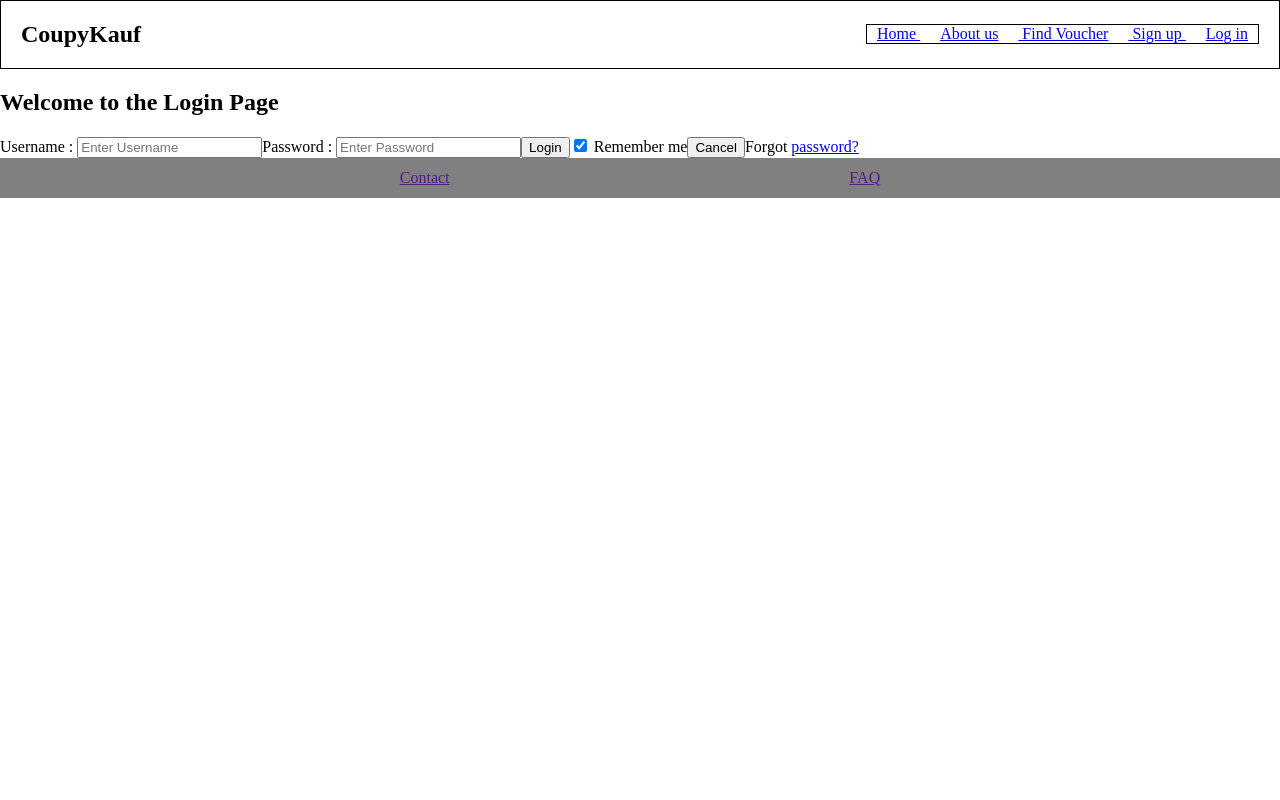
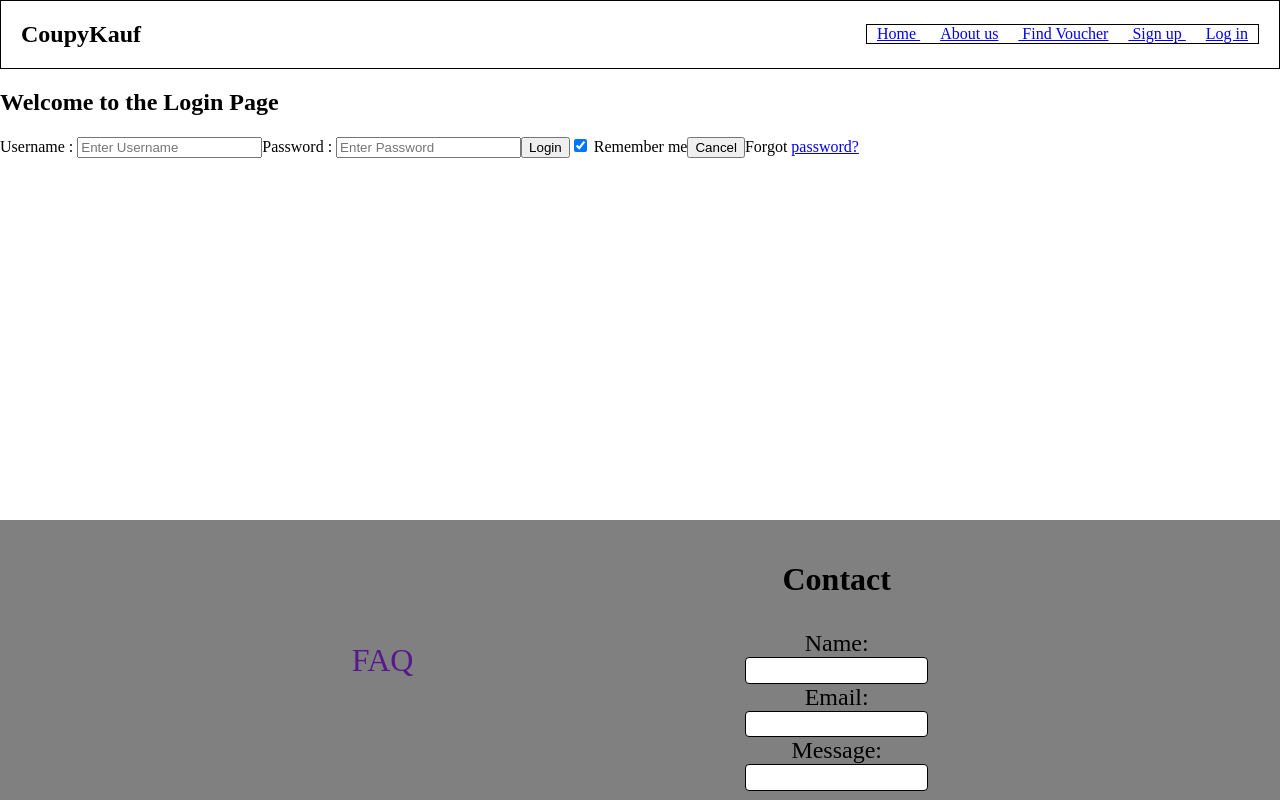
Before and after one commit to bekhzod-ab/coupykauf.io, a JavaScript app in the folder front-end/: page /login in a window 1280 px wide. Built offline with nearby package versions, Linux system fonts and the light colour scheme; the HTML template or start-up script is replaced by a standard one.

Commit message:
footer sticks to the bottom

```diff
--- a/front-end/src/App.js
+++ b/front-end/src/App.js
@@ -14,8 +14,9 @@ function App() {
   return (
 
     <Router>
-       <div className="App">
+       <div className="app">
          <Navbar/>
+         <div className="wrapper">
           <Switch>
               <Route exact path="/"> <HomePage/> </Route>
               <Route exact path="/about"> <AboutUsPage/> </Route>
@@ -25,8 +26,8 @@ function App() {
               <Route exact path="/signup"> <SignUpPage/> </Route>
               <Route exact path="/login"> <LoginPage/> </Route>
           </Switch>
-
-       <Footer/>
+        </div>
+       <Footer className="footer"/>
        </div>
     </Router>
 
--- a/front-end/src/components/Footer.js
+++ b/front-end/src/components/Footer.js
@@ -3,8 +3,25 @@ import {Link} from "react-router-dom"; /* do i have to do this here? */
 const Footer = () => {
     return(
         <footer className="footer-style">
-            <div><Link>Contact</Link></div>
-            <div><Link>FAQ</Link></div>
+            <div>
+            <Link className="faq">FAQ</Link></div>
+            <div>
+                <h3>Contact</h3>
+                    <form action="post">
+                        <label htmlFor="name">Name:</label>
+                        <br/>
+                        <input type="text"/>
+                        <br/>
+                        <label htmlFor="email">Email:</label>
+                        <br/>
+                        <input type="email"/>
+                        <br/>
+                        <label htmlFor="message">Message:</label>
+                        <br/>
+                        <input className="test" type="text"/>
+                        <br/>
+                    </form>
+            </div>
         </footer>
     )
 }
--- a/front-end/src/index.css
+++ b/front-end/src/index.css
@@ -7,9 +7,43 @@ footer {
     align-items: center;
     text-align: center;
 
-    height: 40px;
+    height: 15rem;
     background: gray;
 }
+/* should i put this in the styles of    */
+.footer-style{
+    flex-shrink: 0;
+    padding: 20px;
+
+}
+
+.footer-style form {
+    /* margin-bottom: 3rem; */
+}
+
+.footer-style h3 {
+    font-size: 2rem;
+}
+
+.faq{
+    font-size: 2rem;
+    text-decoration: none;
+}
+
+.footer-style form input{
+    border: 1px solid black;
+    border-radius: 4px;
+    height: 1.4rem;
+}
+
+.footer-style form label{
+    font-size: 1.5rem;
+}
+
+
+
+
+
 body {
     box-sizing: border-box;
     margin: 0 auto;
@@ -38,3 +72,16 @@ body {
 main {
     height: 150vh;
 }
+
+
+/* this is to make the footer stick to the bottom */
+
+.app{
+    display: flex;
+    flex-direction: column;
+    height: 100vh;
+}
+
+.wrapper{
+    flex: 1 0 auto;
+}
```
